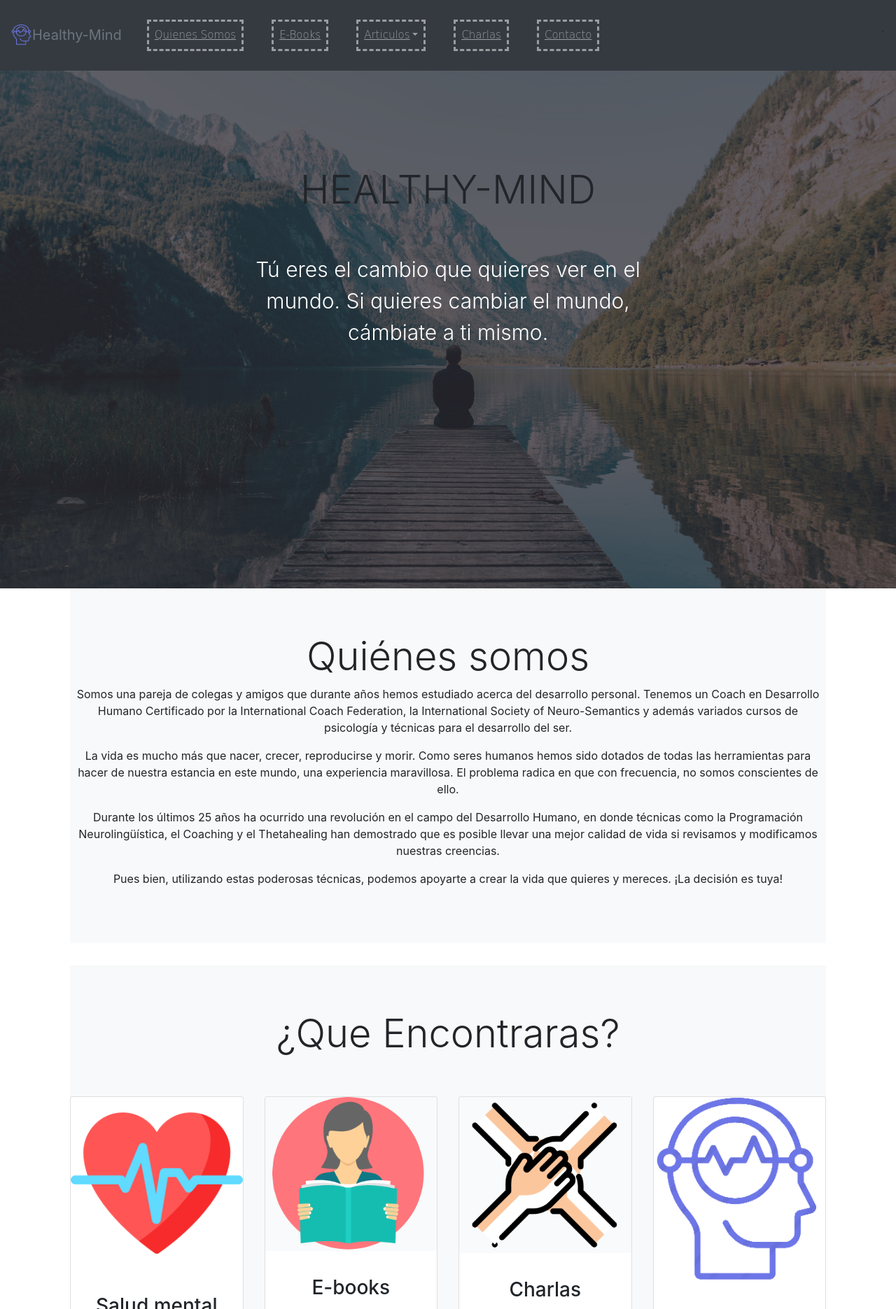
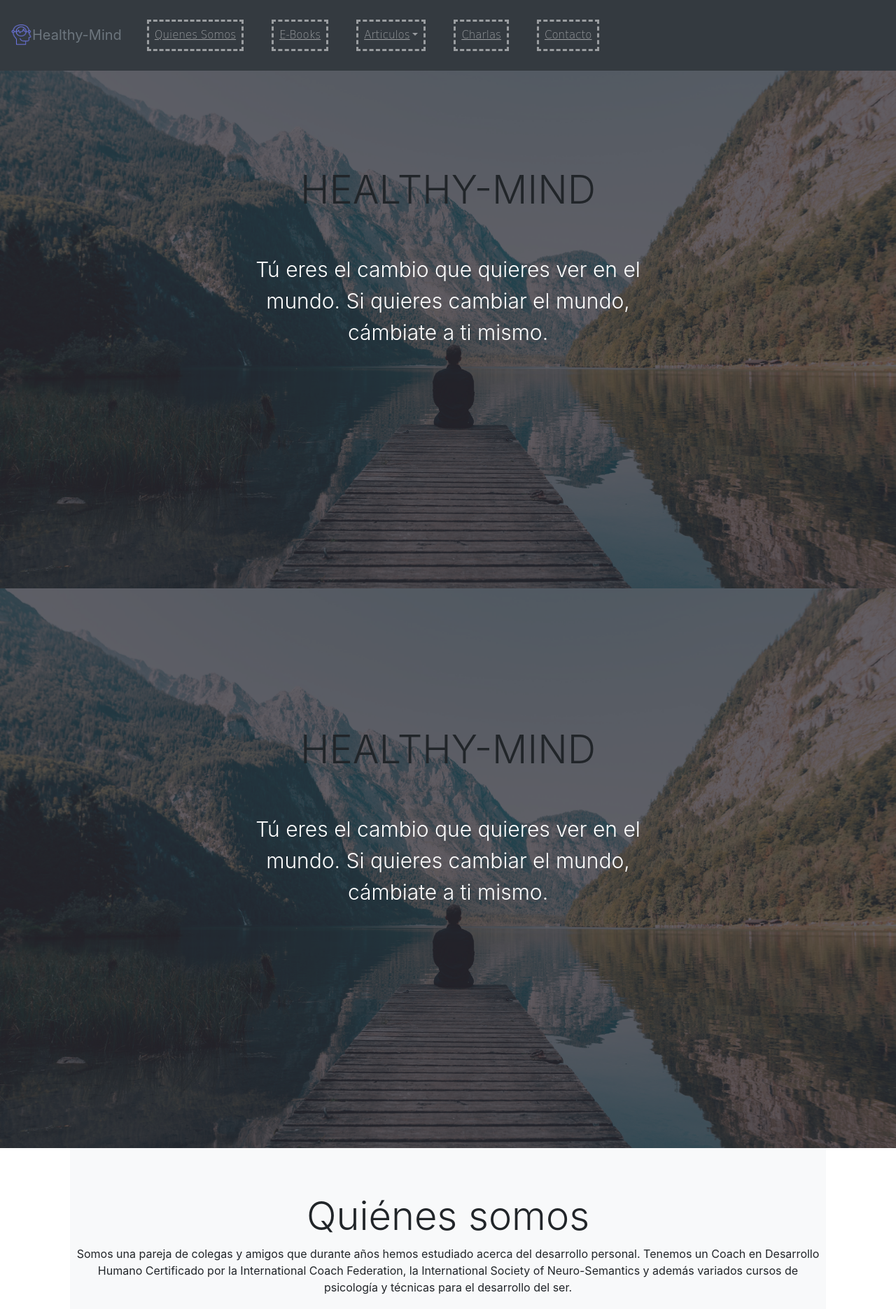
Before and after one commit to idesoftwaredavis/Healthy-Project, a Django app: page / in a window 1280 px wide. Shown: the top 1871 px of the page at 70% size. Run offline with Django 3.2, Linux system fonts and the light colour scheme; some libraries are stand-ins or nearby versions.

Commit message:
creacion de base_template para la extension de plantillas

```diff
--- /dev/null
+++ b/healthyMind/principal/templates/principal/base_template.html
@@ -0,0 +1,98 @@
+{% load static %}
+<!DOCTYPE html>
+<html lang="zxx">
+
+<head>
+    <meta charset="UTF-8">
+    <meta name="viewport" content="width=device-width, initial-scale=1, shrink-to-fit=no">
+    <link rel="stylesheet" href="{% static 'main/css/bootstrap.min.css' %}">
+    <link rel="stylesheet" href="{% static 'main/css/styles.css' %}">
+    <title>Healthy-Mind</title>
+</head>
+
+<body class="background">
+    <!--Seccion Header/Navbar-->
+    <div class="container">
+        <div class="row ">
+            <div class="col ">
+                <nav>
+                    <div class="navbar navbar-expand-lg navbar-dark bg-dark fixed-top">
+                        <!--Titulo/Icon-->
+                        <img src="{% static 'main/img/logo.png' %}" alt="Logo Healthy-Mind" width="30" height="30" class="logo">
+                        <a href="{% url 'index' %}" class="navbar-brand text-muted">Healthy-Mind</a>
+                        <!--Boton-Collapse (Aparicion de Icono menu para dispositivos Movil)-->
+                        <button class="navbar-toggler" type="button" data-toggle="collapse" data-target="#navbar" aria-controls="navbar" aria-expanded="false" aria-label="Menu de Navegacion">
+                            <span class="navbar-toggler-icon"></span>
+                        </button>
+                        <!--Enlace ha utilizar-->
+                        <div class="collapse navbar-collapse" id="navbar">
+                            <ul class="ul-navbar navbar-nav justify-content-center">
+                                <li class="navbar-item">
+                                    <a href="#" class="header-items nav-link lead proximamente">Quienes Somos</a>
+                                </li>
+                                <li class="navbar-item">
+                                    <a href="E-Books/ebooks.html" class="header-items nav-link lead">E-Books</a>
+                                </li>
+                                <li class="navbar-item">
+                                    <a href="#" class="header-items nav-link lead dropdown-toggle" id="submenu" data-toggle="dropdown" aria-haspopup="true" aria-expanded="false">Articulos</a>
+                                    <div class="dropdown">
+                                        <div class="dropdown-menu">
+                                            <a href="Articulos/article1.html" class="Articulos-Submenu dropdown-item" id="actitud">Actitud Positiva</a>
+                                            <a href="#" class="Articulos-Submenu dropdown-item proximamente">Proximamente</a>
+                                            <a href="#" class="Articulos-Submenu dropdown-item proximamente">Proximamente</a>
+                                            <a href="#" class="Articulos-Submenu dropdown-item proximamente">Proximamente</a>
+                                        </div>
+                                    </div>
+                                </li>
+                                <li class="navbar-item">
+                                    <a href="#" class="header-items nav-link lead">Charlas</a>
+                                </li>
+                                <li class="navbar-item">
+                                    <a href="{% url 'contacto' %}" class="header-items nav-link lead">Contacto</a>
+                                </li>
+                            </ul>
+                        </div>
+                    </div>
+                </nav>
+            </div>
+        </div>
+    </div>
+    <!--BACKGROUND-->
+    <div class="row">
+        <header class="main-header">
+            <div class="col col-md-6 offset-md-3 info text-center">
+                <h1 class="display-4 text-center">HEALTHY-MIND</h1>
+                <p class="p-header text-justify lead text-center text-white">Tú eres el cambio que quieres ver en el mundo. Si quieres cambiar el mundo, cámbiate a ti mismo.</p>
+            </div>
+        </header>
+    </div>
+    <!--SECTIONS-->
+        {% block content %}{% endblock %}
+    <!--FIN SECTIONS -->
+    <div class="container">
+        <!--SECCION FOOTER-->
+        <div class="row border-top py-2">
+            <div class="col">
+                <footer class="bg-dark mt-20 footer">
+                    <figure>
+                        <img src="{% static 'main/img/logo.png' %}" width="50" alt="" class="img-fluid rounded mx-auto d-block">
+                    </figure>
+                    <p class="bg-dark text-white lead text-center">Estamos aquí para apoyarte a alcanzar tus metas y desarrollar tu potencial.</p>
+                    <address class="text-right text-white lead pr-5">
+            Av. Providencia #2380
+        </address>
+                    <div class="col text-right">
+                        <a href="#" class="btn btn-link">Subir en Pagina</a>
+                    </div>
+                </footer>
+            </div>
+        </div>
+    </div>
+
+    <script src="https://code.jquery.com/jquery-3.3.1.slim.min.js" integrity="sha384-q8i/X+965DzO0rT7abK41JStQIAqVgRVzpbzo5smXKp4YfRvH+8abtTE1Pi6jizo" crossorigin="anonymous"></script>
+    <script src="{% static 'main/js/funciones.js' %}"></script>
+    <script src="https://cdnjs.cloudflare.com/ajax/libs/popper.js/1.14.7/umd/popper.min.js" integrity="sha384-UO2eT0CpHqdSJQ6hJty5KVphtPhzWj9WO1clHTMGa3JDZwrnQq4sF86dIHNDz0W1" crossorigin="anonymous"></script>
+    <script src="https://stackpath.bootstrapcdn.com/bootstrap/4.3.1/js/bootstrap.min.js" integrity="sha384-JjSmVgyd0p3pXB1rRibZUAYoIIy6OrQ6VrjIEaFf/nJGzIxFDsf4x0xIM+B07jRM" crossorigin="anonymous"></script>
+</body>
+
+</html>
--- a/healthyMind/principal/templates/principal/index.html
+++ b/healthyMind/principal/templates/principal/index.html
@@ -1,122 +1,37 @@
-{% load static %}
-<!DOCTYPE html>
-<html lang="zxx">
-<head>
-    <meta charset="UTF-8">
-    <meta name="viewport" content="width=device-width, initial-scale=1, shrink-to-fit=no">
-    <link rel="stylesheet" href="{% static 'principal/css/bootstrap.min.css' %}">
-    <link rel="stylesheet" href="{% static 'principal/css/styles.css' %}">
+{% extends 'principal/base_template.html' %} {% load static %}
 
-
-    <title>Healthy-Mind</title>
-</head>
-
-<body class="background">
-<!--Seccion Header/Navbar-->
-<div class="container">
-
-    <div class="row ">
-        <div class="col ">
-              <nav>
-                  <div class="navbar navbar-expand-lg navbar-dark bg-dark fixed-top">
-                <!--Titulo/Icon-->
-                    <img src="{% static 'principal/img/logo.png' %}" alt="Logo Healthy-Mind" width="30" height="30" class="logo">
-                    <a href="{% url 'index' %}" class="navbar-brand text-muted">Healthy-Mind</a>
-
-                <!--Boton-Collapse (Aparicion de Icono menu para dispositivos Movil)-->
-                    <button class="navbar-toggler" type="button" data-toggle="collapse"
-                        data-target="#navbar" aria-controls="navbar" aria-expanded="false"
-                        aria-label="Menu de Navegacion">
-                        <span class="navbar-toggler-icon"></span>
-                    </button>
-
-                <!--Enlace ha utilizar-->
-                <div class="collapse navbar-collapse" id="navbar">
-                    <ul class="ul-navbar navbar-nav justify-content-center">
-                        <li class="navbar-item">
-                            <a href="#" class="header-items nav-link lead proximamente">Quienes Somos</a>
-                        </li>
-
-                        <li class="navbar-item">
-                            <a href="{% url 'ebooks' %}" class="header-items nav-link lead">E-Books</a>
-                        </li>
-
-                        <li class="navbar-item">
-                            <a href="#" class="header-items nav-link lead dropdown-toggle" id="submenu" data-toggle="dropdown" aria-haspopup="true" aria-expanded="false">Articulos</a>
-                               <div class="dropdown" >
-                                   <div class="dropdown-menu" >
-                                       <a href="{% url 'articulos' %}" class="Articulos-Submenu dropdown-item" id="actitud">Actitud Positiva</a>
-                                       <a href="#" class="Articulos-Submenu dropdown-item proximamente"
-                                       >Proximamente</a>
-                                       <a href="#" class="Articulos-Submenu dropdown-item proximamente" >Proximamente</a>
-                                       <a href="#" class="Articulos-Submenu dropdown-item proximamente">Proximamente</a>
-                                   </div>
-                               </div>
-                        </li>
-
-                         <li class="navbar-item">
-                            <a href="#" class="header-items nav-link lead">Charlas</a>
-                        </li>
-
-                         <li class="navbar-item">
-                            <a href="{% url 'contacto' %}" class="header-items nav-link lead">Contacto</a>
-                        </li>
-                    </ul>
-                </div>
-            `    </div>
-              </nav>
-        </div>
-    </div>
-</div>
 <!--BACKGROUND-->
 
-
-
+{% block content %}
 <div class="row">
     <header class="main-header">
         <div class="col col-md-6 offset-md-3 info text-center">
             <h1 class="display-4 text-center">HEALTHY-MIND</h1>
             <p class="p-header text-justify lead text-center text-white">Tú eres el cambio que quieres ver en el mundo. Si quieres cambiar el mundo, cámbiate a ti mismo.</p>
         </div>
-
-
     </header>
-
-
-
 </div>
 
 <!--SECTIONS-->
 <div class="container">
-
     <div class="col text-center">
-
-
-
-
         <div class="jumbotron jumbotron-fluid bg-light">
             <div class="row">
                 <div class="col">
-                   <h1 class="display-4 text-center">Quiénes somos</h1> <p>Somos una pareja de colegas y amigos que durante años hemos estudiado acerca del desarrollo personal. Tenemos un Coach en Desarrollo Humano Certificado por la International Coach Federation, la International Society of Neuro-Semantics y además variados cursos de psicología y técnicas para el desarrollo del ser.</p>
+                    <h1 class="display-4 text-center">Quiénes somos</h1>
+                    <p>Somos una pareja de colegas y amigos que durante años hemos estudiado acerca del desarrollo personal. Tenemos un Coach en Desarrollo Humano Certificado por la International Coach Federation, la International Society of Neuro-Semantics y además variados cursos de psicología y técnicas para el desarrollo del ser.</p>
 
                     <p>La vida es mucho más que nacer, crecer, reproducirse y morir. Como seres humanos hemos sido dotados de todas las herramientas para hacer de nuestra estancia en este mundo, una experiencia maravillosa. El problema radica en que con frecuencia, no somos conscientes de ello.</p>
 
                     <p>Durante los últimos 25 años ha ocurrido una revolución en el campo del Desarrollo Humano, en donde técnicas como la Programación Neurolingüística, el Coaching y el Thetahealing han demostrado que es posible llevar una mejor calidad de vida si revisamos y modificamos nuestras creencias.</p>
 
-               <p>Pues bien, utilizando estas poderosas técnicas, podemos apoyarte a crear la vida que quieres y mereces.
-
-                   ¡La decisión es tuya!</p>
-
+                    <p>Pues bien, utilizando estas poderosas técnicas, podemos apoyarte a crear la vida que quieres y mereces. ¡La decisión es tuya!</p>
                     <p class="lead text-center text-danger text-uppercase"></p>
-
-
                 </div>
             </div>
         </div>
-
         <!--Section/¿Que Encontraras?-->
         <div class="jumbotron jumbotron-fluid bg-light">
-
             <h2 class="display-4 text-center">¿Que Encontraras?</h2>
             <div class="row">
                 <div class="col-6 col-sm-6 col-lg-3">
@@ -137,8 +52,7 @@
                         </figure>
                         <div class="card-body">
                             <h3 class="card-title">E-books</h3>
-						<p class="card-text lead">En esta sección encontrarás libros para complementar y potenciar tú proceso de desarrollo personal.
-						Los cuales puedes adquirir fácilmente.
+                            <p class="card-text lead">En esta sección encontrarás libros para complementar y potenciar tú proceso de desarrollo personal. Los cuales puedes adquirir fácilmente.
                             </p>
                         </div>
                     </div>
@@ -182,7 +96,6 @@
                         <img src="{% static 'main/img/lamp.png' %}" alt="Lamp">
                     </figure>
 
-
                 </div>
 
                 <div class="col-12 col-sm-12 col-lg-6 pt-5 mt-5">
@@ -192,15 +105,11 @@
                             <h5 class="text-center text-muted mt-5">¿Por qué nuestra mente nos crea trampas?</h5>
                             <p class="lead text-center text-justify text-info">A través de años de estudio acerca de porqué nuestra mente funciona de cierta forma, se han llegado a conclusiones respecto de nuestras conexiones cerebrales, nuestra vida y nuestros pensamientos. Todos ellos en conjunto crean nuestra realidad.</p>
 
-                        <p class="lead text-center text-info">Las trampas que nos creamos ya sea por situaciones personales o canones sociales nos impiden avanzar, y nos vuelven infelices.
-                        Te enseñaremos como cambiar tú vida a través de como piensas en ella.</p>
+                            <p class="lead text-center text-info">Las trampas que nos creamos ya sea por situaciones personales o canones sociales nos impiden avanzar, y nos vuelven infelices. Te enseñaremos como cambiar tú vida a través de como piensas en ella.</p>
                         </article>
                     </section>
                 </div>
             </div>
-
-
-
 
             <hr>
             <div class="row">
@@ -209,15 +118,10 @@
                         <h3 class="text-center text-muted ">¿Qué es lo que deseas?</h3>
                         <article>
                             <h5 class="text-center text-muted mt-5">¿Cuál es el área de tu vida que no está funcionando como tu quisieras?</h5>
-                            <p class="lead text-center text-justify text-black-50">Eso que no está funcionando tiene que ver con patrones de conducta que se están repitiendo sin que tu te des cuenta y que te llevan al mismo tipo de pareja, a trabajos que no te satisfacen, negocios que no prosperan, a acciones que dañan tu salud y a una mala relación con el dinero.
-
-La solución a todo lo que no va bien en tu vida está dentro de ti y yo puedo ayudarte a descubrirla. Mediante poderosas técnicas de Desarrollo Humano como el Coaching y el Thetahealing, te ayudaré a ir al origen y encontrar la solución que te devolverá la seguridad, la alegría, el amor y la paz que necesitas.</p>
-
-
+                            <p class="lead text-center text-justify text-black-50">Eso que no está funcionando tiene que ver con patrones de conducta que se están repitiendo sin que tu te des cuenta y que te llevan al mismo tipo de pareja, a trabajos que no te satisfacen, negocios que no prosperan, a acciones que dañan tu salud y a una mala relación con el dinero. La solución a todo lo que no va bien en tu vida está dentro de ti y yo puedo ayudarte a descubrirla. Mediante poderosas técnicas de Desarrollo Humano como el Coaching y el Thetahealing, te ayudaré a ir al origen y encontrar la solución que te devolverá la seguridad, la alegría, el amor y la paz que necesitas.</p>
                         </article>
                     </section>
                 </div>
-
                 <div class="col-12 col-sm-12 col-lg-6 ">
                     <figure>
                         <img src="{% static 'principal/img/emoji.png' %}" alt="Happy Mind" class="img-fluid imagen-happy-mind
@@ -225,47 +129,10 @@ La solución a todo lo que no va bien en tu vida está dentro de ti y yo puedo a
                     </figure>
                 </div>
             </div>
-
-
-
         </div>
-
         <div class="row registro-index">
             <div class="col text-center">
                 <a href="{% url 'registro' %}" class="btn btn-outline-info btn-lg btn-block mt-4 mb-4">REGISTRATE</a>
             </div>
         </div>
-
-
-<!--SECCION FOOTER-->
-          <div class="row border-top py-2">
-              <div class="col">
-
-                  <footer class="bg-dark mt-20 footer">
-               <figure>
-                      <img src="{% static 'principal/img/logo.png' %}" width="50" alt="" class="img-fluid rounded mx-auto d-block">
-               </figure>
-                    <p class="bg-dark text-white lead text-center">Estamos aquí para apoyarte a alcanzar tus metas y desarrollar tu potencial.</p>
-                <address class="text-right text-white lead pr-5">
-                    Av. Providencia #2380
-                </address>
-
-                <div class="col text-right">
-				<a href="#" class="btn btn-link">Subir en Pagina</a>
-			</div>
-        </footer>
-              </div>
-          </div>
-
-            </div>
-
-
-
-  <script src="https://code.jquery.com/jquery-3.3.1.slim.min.js" integrity="sha384-q8i/X+965DzO0rT7abK41JStQIAqVgRVzpbzo5smXKp4YfRvH+8abtTE1Pi6jizo" crossorigin="anonymous"></script>
-
-   <script src="{% static 'main/js/funciones.js' %}"></script>
- <script src="https://cdnjs.cloudflare.com/ajax/libs/popper.js/1.14.7/umd/popper.min.js" integrity="sha384-UO2eT0CpHqdSJQ6hJty5KVphtPhzWj9WO1clHTMGa3JDZwrnQq4sF86dIHNDz0W1" crossorigin="anonymous"></script>
-<script src="https://stackpath.bootstrapcdn.com/bootstrap/4.3.1/js/bootstrap.min.js" integrity="sha384-JjSmVgyd0p3pXB1rRibZUAYoIIy6OrQ6VrjIEaFf/nJGzIxFDsf4x0xIM+B07jRM" crossorigin="anonymous"></script>
-    </div>
-    </body>
-                </html>
+        {% endblock %}
```
Lines whose indentation alone changed are shown as unchanged.
